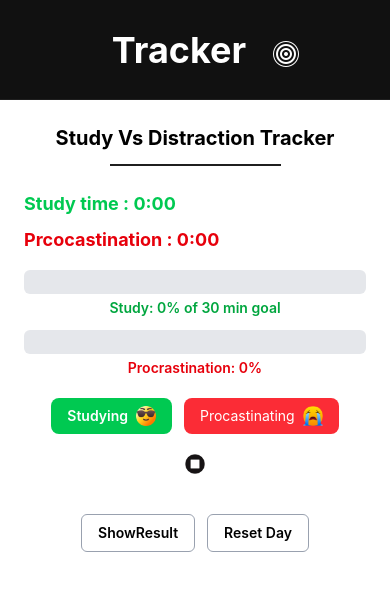
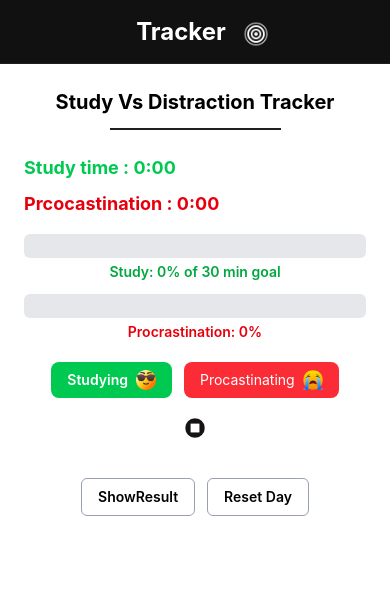
Before and after one commit to anuradhasharma1/tracker, a React (Vite) app: page / in a window 390 px wide. Shown: the top 590 px of the page. Built offline with nearby package versions, Linux system fonts and the light colour scheme.

Commit message:
made navbar responsive to diff screen

```diff
--- a/src/components/Navbar.jsx
+++ b/src/components/Navbar.jsx
@@ -3,11 +3,11 @@ import React from 'react'
 const Navbar = () => {
     return (
         <>
-            <nav className=' bg-[#111] border-b border-[#1f1f1f] h-25 flex items-center justify-center'>
-                <div className='text-white font-stretch-75% font-bold text-4xl mx-6  '>
+            <nav className=' bg-[#111] border-b border-[#1f1f1f] h-16 sm:h-20 md:h-24 flex items-center justify-center px-4'>
+                <div className='text-white font-bold text-2xl sm:text-3xl md:text-4xl mx-4   '>
                     Tracker
                 </div>
-                <img className='invert mt-2  ' src="/tracker.png" alt="" />
+                <img className='invert mt-1 w-7 sm:w-8 md:w-10  ' src="/tracker.png" alt="" />
 
             </nav>
         </>
```
